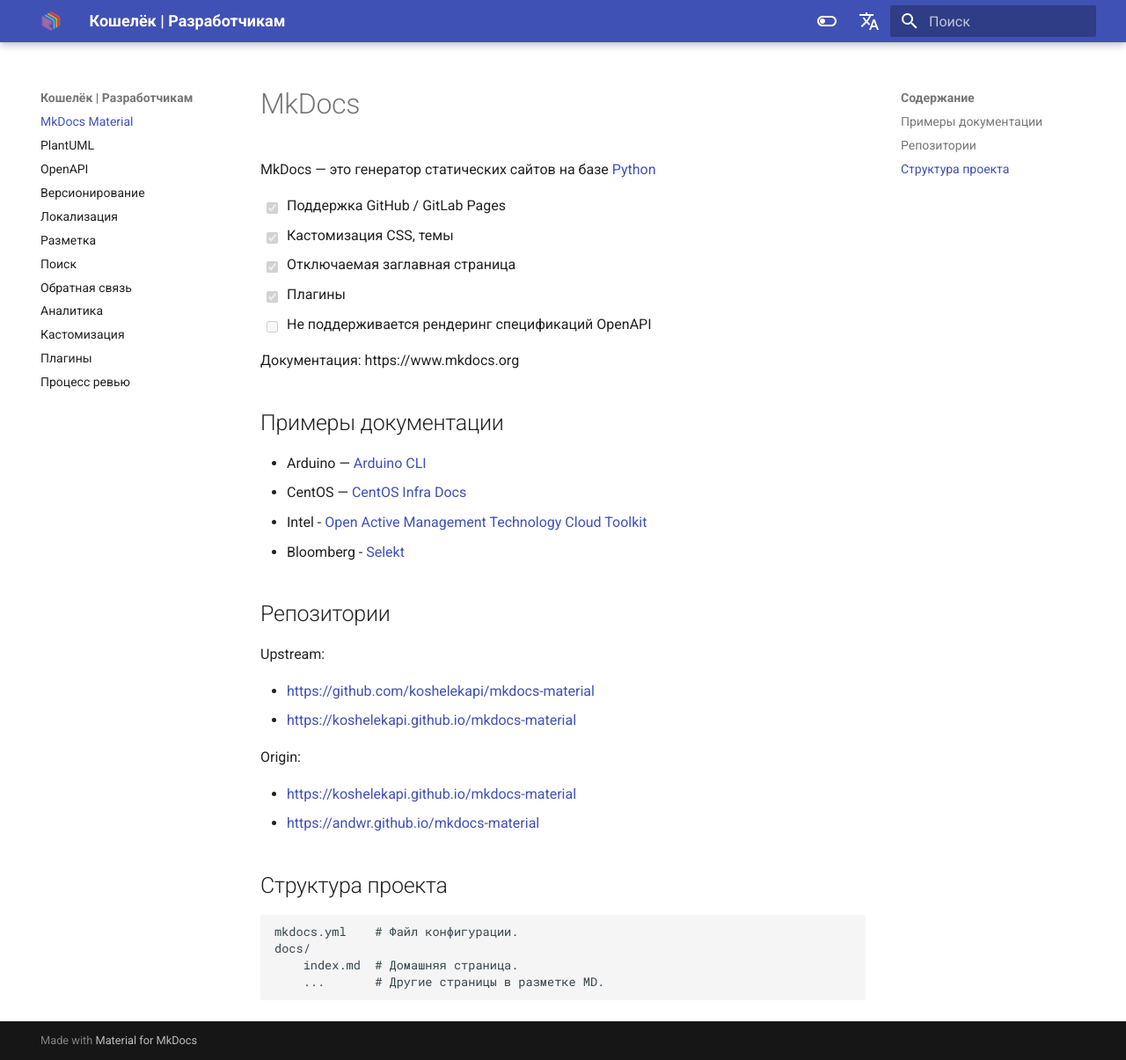
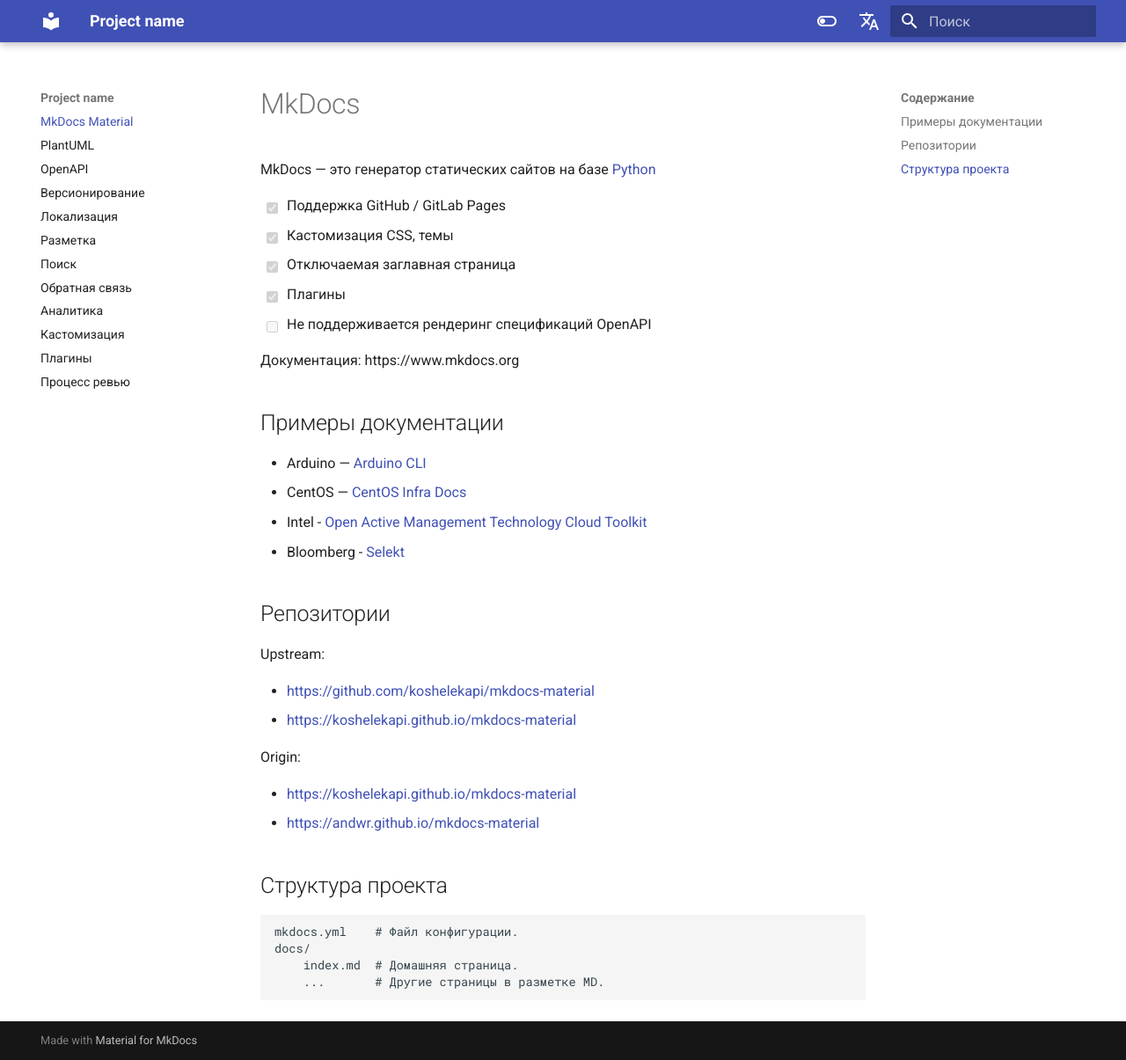
Before and after one commit to koshelekapi/mkdocs-material, an MkDocs documentation site: the page built from docs/index.md, in a window 1280 px wide and 1205 px high. Shown: the whole window at 88% size. Built offline with MkDocs 1.6.1 and Material for MkDocs 9.7.7, drawn with Linux system fonts in a browser that asks for light colours; comment, search, counter and statistics services are not loaded.

Commit message:
Updated mkdocs.yml

```diff
--- a/mkdocs.yml
+++ b/mkdocs.yml
@@ -1,8 +1,7 @@
-site_name: Кошелёк | Разработчикам
+site_name: Project name
 theme:
   name: material
   language: ru
-  logo: assets/koshelek.png
   palette:
     - scheme: default
       primary: indigo
@@ -39,7 +38,7 @@
     - link: /ru/
     - lang: ru
 markdown_extensions:
-  - pymdownx.tasklist:
+  - pymdownx.tasklist: # https://squidfunk.github.io/mkdocs-material/reference/lists/
       custom_checkbox: false
 plugins:
   - search
```
